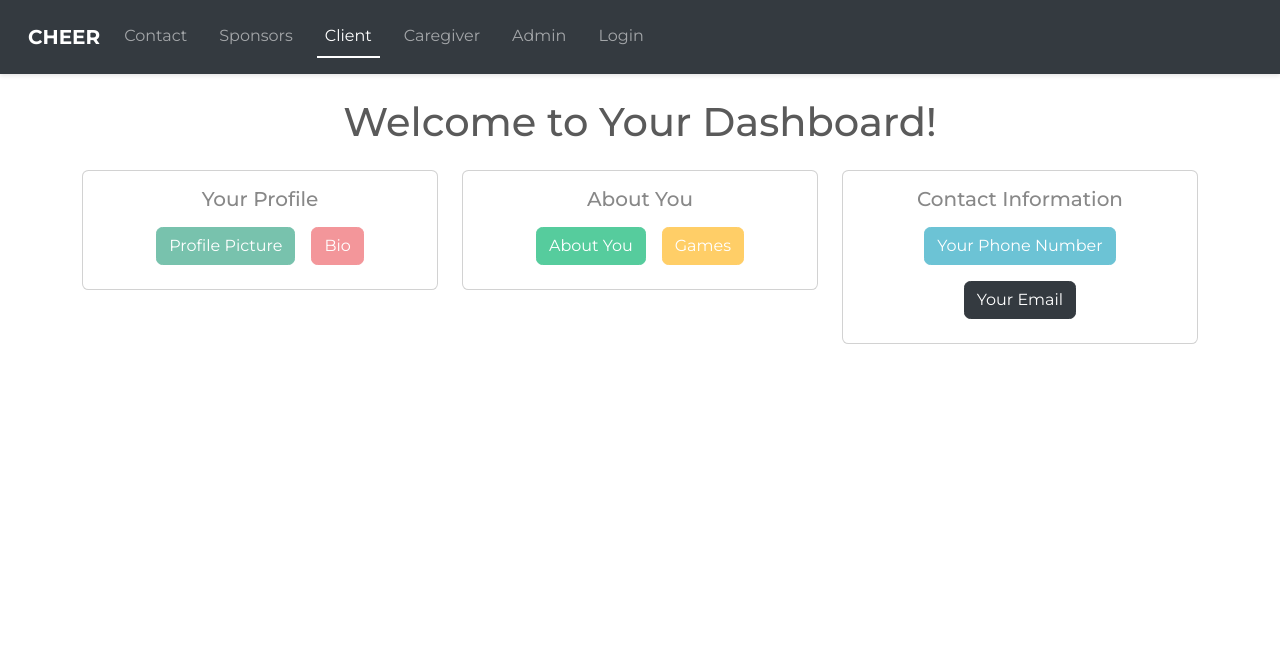
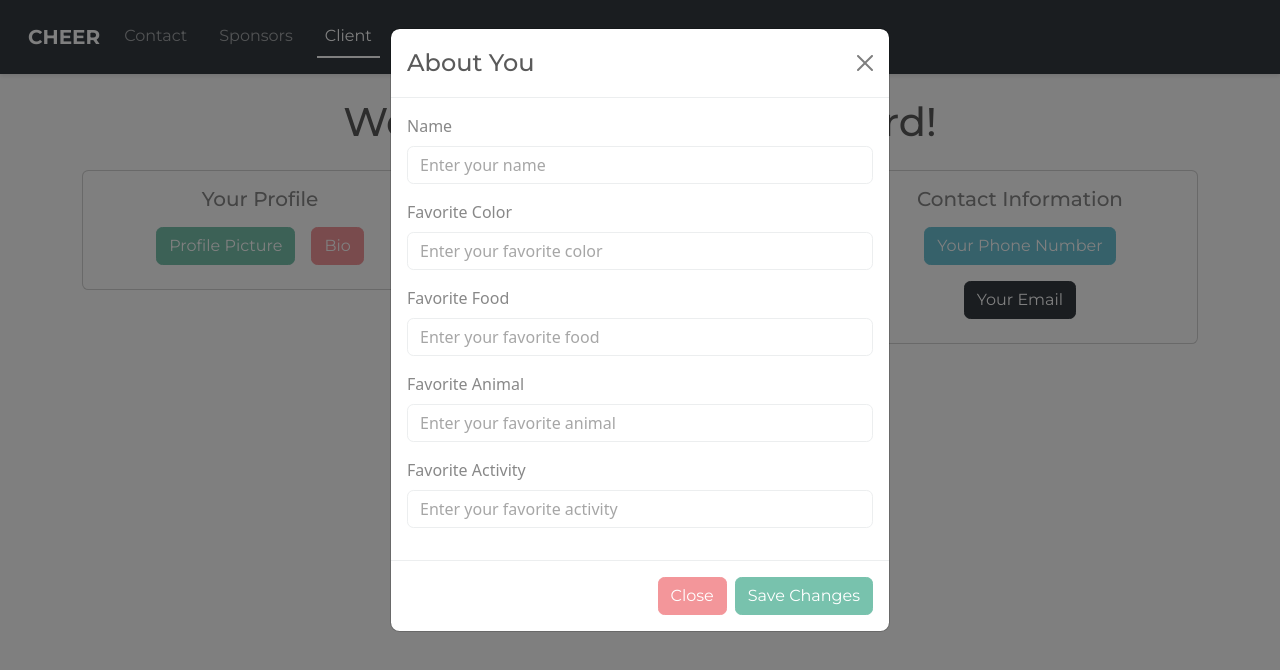
Before and after one commit to wseguin03/cheer-docker, a React (Create React App) app in the folder Client/: page /client in a window 1280 px wide. Both pictures are taken after a click on the button "About You". Shown: the top 670 px of the page. Built offline with nearby package versions, Linux system fonts and the light colour scheme.

Commit message:
added functionality to client page

```diff
--- a/Client/src/components/ClientPage.js
+++ b/Client/src/components/ClientPage.js
@@ -1,11 +1,29 @@
-import React from 'react';
+import React, { useState } from 'react';
 import Button from 'react-bootstrap/Button';
 import Card from 'react-bootstrap/Card';
 import Container from 'react-bootstrap/Container';
 import Row from 'react-bootstrap/Row';
 import Col from 'react-bootstrap/Col';
+import Modal from 'react-bootstrap/Modal';
+import SimpleClickerGame from './SimpleClickerGame';
+import KeyboardClickerGame from './KeyboardClickerGame';
+import Form from 'react-bootstrap/Form';
 
 const ClientPage = () => {
+  const [showGameModal, setShowGameModal] = useState(false);
+  const handleShowGameModal = (gameType) => {
+    setCurrentGame(gameType);
+    setShowGameModal(true);
+  };
+  const handleCloseGameModal = () => setShowGameModal(false);
+  const [currentGame, setCurrentGame] = useState(null);
+  const [showAboutModal, setShowAboutModal] = useState(false);
+  const handleShowAboutModal = () => setShowAboutModal(true);
+  const handleCloseAboutModal = () => setShowAboutModal(false);
+
+
+
+
   return (
     <Container className="client-dashboard">
       <h1 className="text-center my-4">Welcome to Your Dashboard!</h1>
@@ -23,8 +41,9 @@ const ClientPage = () => {
           <Card>
             <Card.Body>
               <Card.Title>About You</Card.Title>
-              <Button variant="success" className="m-2">About You</Button>
-              <Button variant="warning" className="m-2">Games</Button>
+              <Button variant="success" className="m-2" onClick={handleShowAboutModal}>About You</Button>
+              <Button variant="warning" className="m-2" onClick={() => handleShowGameModal('clicker')}>Clicker Game</Button>
+              <Button variant="info" className="m-2" onClick={() => handleShowGameModal('keyboard')}>Keyboard Game</Button>
             </Card.Body>
           </Card>
         </Col>
@@ -38,6 +57,52 @@ const ClientPage = () => {
           </Card>
         </Col>
       </Row>
+      <Modal show={showGameModal} onHide={handleCloseGameModal} size="lg">
+        <Modal.Header closeButton>
+          <Modal.Title>Computer Game!</Modal.Title>
+        </Modal.Header>
+        <Modal.Body>
+        {currentGame === 'clicker' && <SimpleClickerGame />}
+        {currentGame === 'keyboard' && <KeyboardClickerGame />}
+        </Modal.Body>
+        <Modal.Footer>
+          <Button variant="secondary" onClick={handleCloseGameModal}>Close</Button>
+        </Modal.Footer>
+      </Modal>
+      <Modal show={showAboutModal} onHide={handleCloseAboutModal}>
+  <Modal.Header closeButton>
+    <Modal.Title>About You</Modal.Title>
+  </Modal.Header>
+  <Modal.Body>
+    <Form>
+      <Form.Group className="mb-3" controlId="formName">
+        <Form.Label>Name</Form.Label>
+        <Form.Control type="text" placeholder="Enter your name" />
+      </Form.Group>
+      <Form.Group className="mb-3" controlId="formFavoriteColor">
+        <Form.Label>Favorite Color</Form.Label>
+        <Form.Control type="text" placeholder="Enter your favorite color" />
+      </Form.Group>
+      <Form.Group className="mb-3" controlId="formFavoriteFood">
+        <Form.Label>Favorite Food</Form.Label>
+        <Form.Control type="text" placeholder="Enter your favorite food" />
+      </Form.Group>
+      <Form.Group className="mb-3" controlId="formFavoriteAnimal">
+        <Form.Label>Favorite Animal</Form.Label>
+        <Form.Control type="text" placeholder="Enter your favorite animal" />
+      </Form.Group>
+      <Form.Group className="mb-3" controlId="formFavoriteActivity">
+        <Form.Label>Favorite Activity</Form.Label>
+        <Form.Control type="text" placeholder="Enter your favorite activity" />
+      </Form.Group>
+    </Form>
+  </Modal.Body>
+  <Modal.Footer>
+    <Button variant="secondary" onClick={handleCloseAboutModal}>Close</Button>
+    <Button variant="primary" onClick={handleCloseAboutModal}>Save Changes</Button>
+  </Modal.Footer>
+</Modal>
+
     </Container>
   );
 };
--- /dev/null
+++ b/Client/src/components/KeyboardClickerGame.js
@@ -0,0 +1,66 @@
+import React, { useState, useEffect, useRef } from 'react';
+
+const KeyboardClickerGame = () => {
+  const canvasRef = useRef(null);
+  const [score, setScore] = useState(0);
+  const [target, setTarget] = useState({ x: 100, y: 100, radius: 30, letter: 'A' });
+
+  useEffect(() => {
+    const canvas = canvasRef.current;
+    const context = canvas.getContext('2d');
+    drawTarget(context, target);
+
+    // event listener for keyboard events
+    const handleKeyPress = (event) => {
+      if (event.key.toUpperCase() === target.letter) {
+        setScore(score + 1);
+        moveTarget();
+      }
+    };
+
+    window.addEventListener('keypress', handleKeyPress);
+
+    return () => {
+      window.removeEventListener('keypress', handleKeyPress);
+    };
+  }, [target, score]);
+
+  const drawTarget = (context, { x, y, radius, letter }) => {
+    context.clearRect(0, 0, context.canvas.width, context.canvas.height);
+    context.fillStyle = 'red';
+    context.beginPath();
+    context.arc(x, y, radius, 0, 2 * Math.PI);
+    context.fill();
+
+    context.fillStyle = 'white';
+    context.font = '24px Arial';
+    context.textAlign = 'center';
+    context.textBaseline = 'middle';
+    context.fillText(letter, x, y);
+  };
+
+  const moveTarget = () => {
+    const newPos = {
+      x: Math.random() * (canvasRef.current.width - 60) + 30,
+      y: Math.random() * (canvasRef.current.height - 60) + 30,
+      radius: 30,
+      letter: getRandomLetter(),
+    };
+    setTarget(newPos);
+  };
+
+  //to generate a random letter
+  const getRandomLetter = () => {
+    const alphabet = "ABCDEFGHIJKLMNOPQRSTUVWXYZ";
+    return alphabet[Math.floor(Math.random() * alphabet.length)];
+  };
+
+  return (
+    <div>
+      <canvas ref={canvasRef} width={600} height={400} />
+      <p>Score: {score}</p>
+    </div>
+  );
+};
+
+export default KeyboardClickerGame;
--- /dev/null
+++ b/Client/src/components/SimpleClickerGame.js
@@ -0,0 +1,60 @@
+import React, { useState, useEffect, useRef } from 'react';
+
+const SimpleClickerGame = () => {
+    const canvasRef = useRef(null);
+    const [score, setScore] = useState(0);
+    const [target, setTarget] = useState({ x: 100, y: 100, radius: 30 });
+    const [colour, setColour] = useState('red');
+
+    useEffect(() => {
+        const canvas = canvasRef.current;
+        const context = canvas.getContext('2d');
+        drawTarget(context, target);
+    },
+    [target]);
+
+    const drawTarget = (context, { x, y, radius }) => {
+        context.clearRect(0, 0, context.canvas.width, context.canvas.height); // clear
+        context.fillStyle = colour;
+        context.beginPath();
+        context.arc(x, y, radius, 0, 2 * Math.PI);
+        context.fill();
+    };
+
+    const moveTarget = () => {
+        const newPos = {
+            x: Math.random() * (canvasRef.current.width - 60) + 30,
+            y: Math.random() * (canvasRef.current.height - 60) + 30,
+            radius: 30, //  size consistent for simplicity
+        };
+        setTarget(newPos);
+    };
+
+    const changeColour = () => {
+        const colours = ['red', 'blue', 'green', 'yellow', 'purple', 'orange'];
+        const randomColour = colours[Math.floor(Math.random() * colours.length)];
+        setColour(randomColour);
+    };
+
+
+    const checkClick = (event) => {
+        const rect = canvasRef.current.getBoundingClientRect();
+        const x = event.clientX - rect.left;
+        const y = event.clientY - rect.top;
+        // collision detection
+        if (Math.sqrt((x - target.x) ** 2 + (y - target.y) ** 2) < target.radius) {
+            setScore(score + 1);
+            moveTarget(); // move target to a new position after it is clicked
+            changeColour();
+        }
+    };
+
+    return (
+        <div>
+            <canvas ref={canvasRef} width={600} height={400} onClick={checkClick} />
+            <p>Score: {score}</p>
+        </div>
+    );
+};
+
+export default SimpleClickerGame;
```
